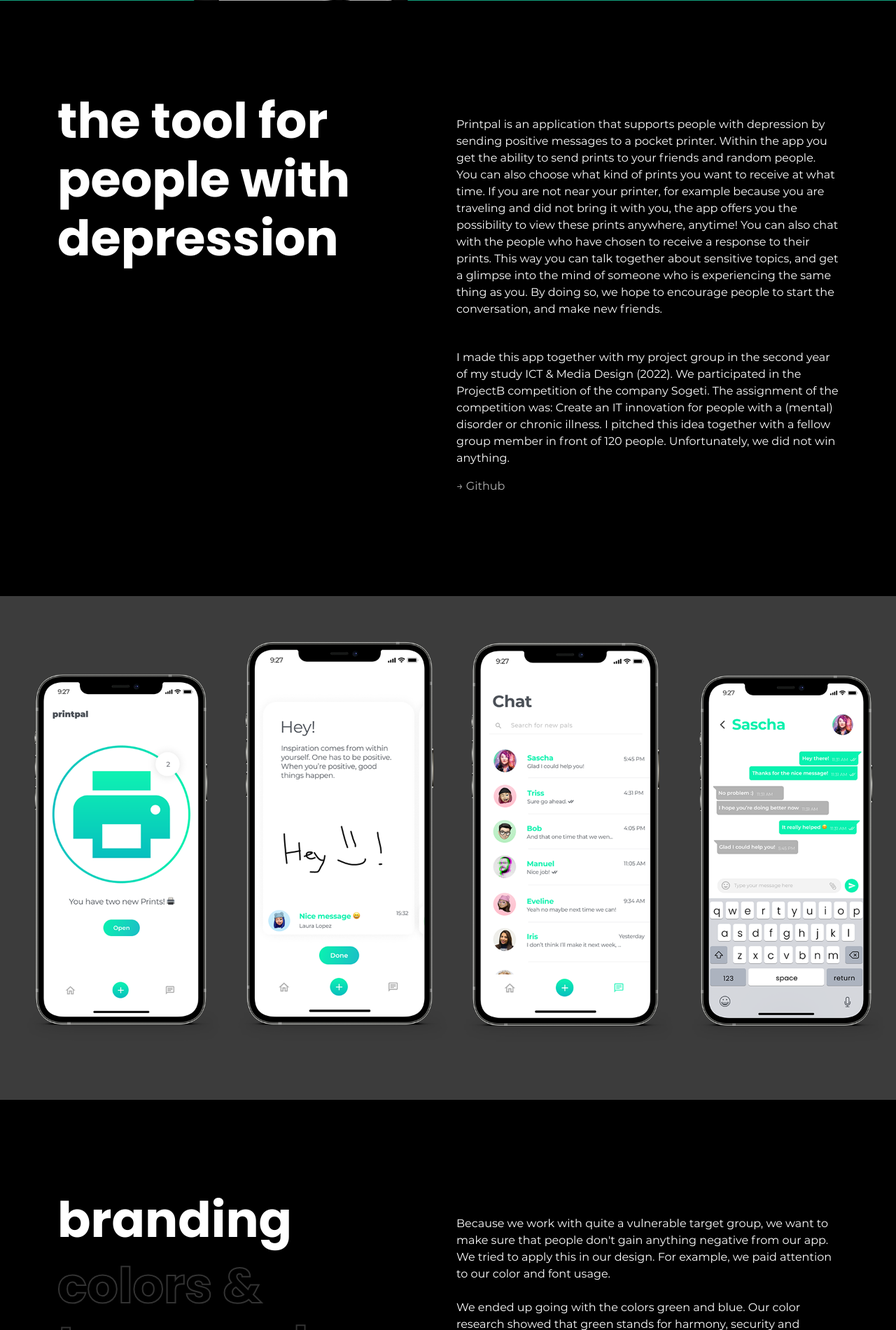
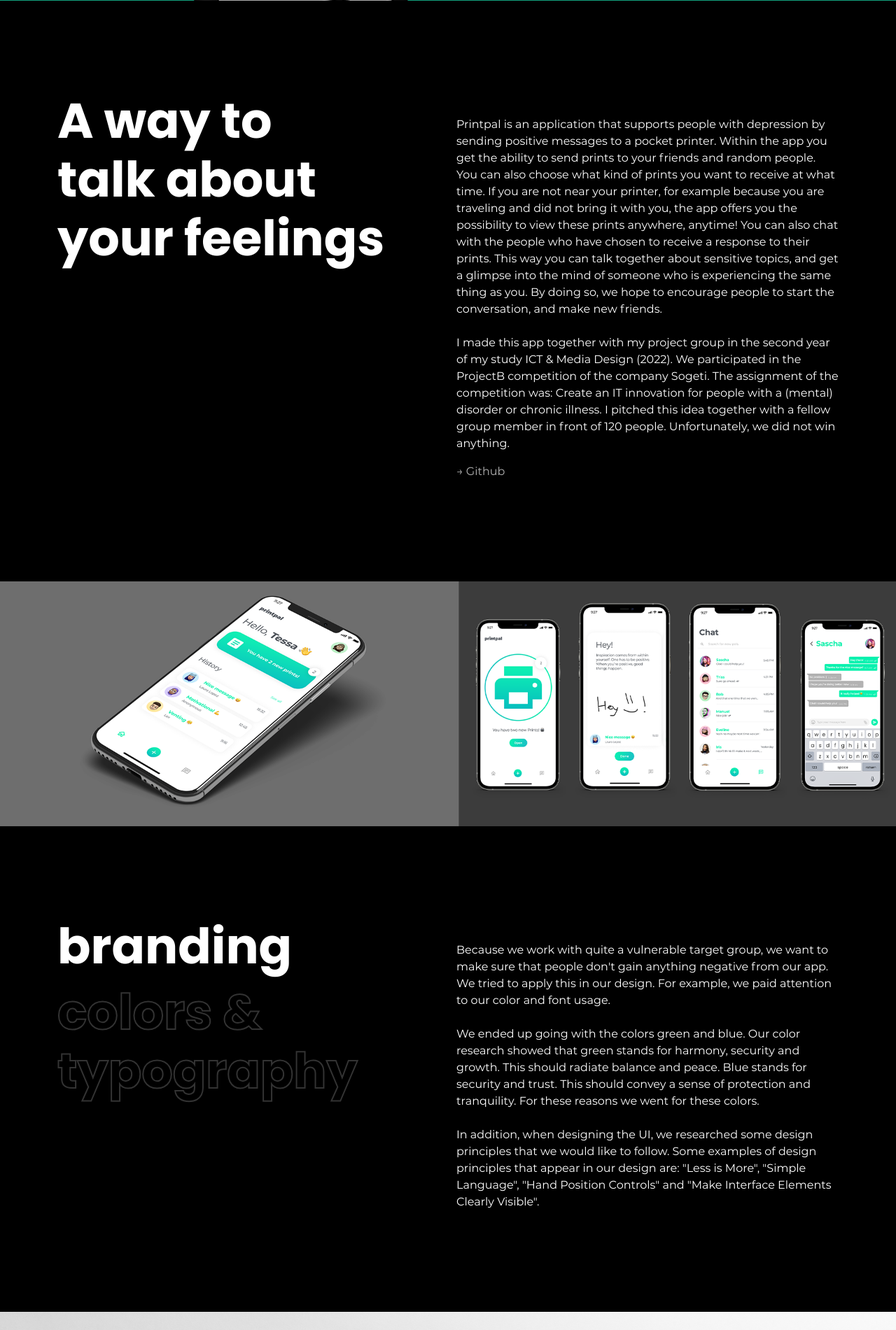
Before and after one commit to metteghijsen/metteghijsen.nl, a PHP site: page /printpal.html in a window 1280 px wide. Shown: the part 799-2700 px from the top of the page at 70% size. Run offline with PHP 8.4, Linux system fonts and the light colour scheme; some web fonts are replaced.

Commit message:
Printpal projectpagina geupdate

```diff
--- a/css/style.css
+++ b/css/style.css
@@ -600,7 +600,7 @@ html, body {
 }
 
 .contact{
-    padding-bottom: 25vh;
+    padding: 15vh 0 25vh 0;
     background-color: var(--background-color);
 }
 
--- a/printpal.html
+++ b/printpal.html
@@ -67,13 +67,13 @@ Als je vragen hebt, neem vooral contact met me op. Ik help je graag!
         </a>
         <ul class="nav-menu">
             <li class="nav-item">
-                    <a href="#nicetomeetyou" class="nav-link" cursor-class="arrow">About</a>
+                <a href="index.html #nicetomeetyou" class="nav-link" cursor-class="arrow">About</a>
             </li>
             <li class="nav-item">
-                    <a href="#cases" class="nav-link" cursor-class="arrow">Cases</a>
+                <a href="index.html #cases" class="nav-link" cursor-class="arrow">Cases</a>
             </li>
             <li class="nav-item">
-                    <a href="#contact" class="nav-link" cursor-class="arrow">Contact</a>
+                <a href="index.html #contact" class="nav-link" cursor-class="arrow">Contact</a>
             </li>
         </ul>
         <div class="hamburger" cursor-class="arrow">
@@ -114,7 +114,7 @@ Als je vragen hebt, neem vooral contact met me op. Ik help je graag!
             <div class="row">
                 <div class="col-sm-6" data-aos="fade-up" data-aos-duration="500">
                     <div class="title-filled">
-                        <h2> the tool for<br> people with<br> depression</h2>
+                        <h2> A way to<br> talk about<br> your feelings</h2>
                     </div>
                 </div>
                 <div class="col-sm-6">
@@ -128,10 +128,8 @@ Als je vragen hebt, neem vooral contact met me op. Ik help je graag!
                             This way you can talk together about sensitive topics, and get a glimpse into the mind of
                             someone who is experiencing the same thing as you. By doing so, we hope to encourage people
                             to start the conversation, and make new friends.
-                        </p>
-                    </div>
-                    <div class="description-text" data-aos="fade-up" data-aos-duration="500">
-                        <p>
+
+                            <br><br>
                             I made this app together with my project group in the second year of my study ICT & Media
                             Design (2022).
                             We participated in the ProjectB competition of the company Sogeti. The assignment of the
@@ -149,7 +147,7 @@ Als je vragen hebt, neem vooral contact met me op. Ik help je graag!
     </section>
 
     <section class="project-image-header">
-        <img src="img/printpal/projectimage1.png" alt="project-image" data-aos="fade-up" data-aos-duration="500">
+        <img src="img/printpal/projectimage3.png" alt="project-image" data-aos="fade-up" data-aos-duration="500">
     </section>
 
     <section class="project-description">
@@ -165,12 +163,18 @@ Als je vragen hebt, neem vooral contact met me op. Ik help je graag!
                 </div>
                 <div class="col-sm-6">
                     <div class="description-text" data-aos="fade-up" data-aos-duration="1000">
-                        <p>Because we work with quite a vulnerable target group, we want to make sure that people don't gain anything negative from our app. We tried to apply this in our design. For example, we paid attention to our color and font usage.
+                        <p>Because we work with quite a vulnerable target group, we want to make sure that people don't
+                            gain anything negative from our app. We tried to apply this in our design. For example, we
+                            paid attention to our color and font usage.
                             <br><br>
-                            We ended up going with the colors green and blue. Our color research showed that green stands for harmony, security and growth. This should radiate balance and peace.
-                            Blue stands for security and trust. This should convey a sense of protection and tranquility. For these reasons we went for these colors.
+                            We ended up going with the colors green and blue. Our color research showed that green
+                            stands for harmony, security and growth. This should radiate balance and peace.
+                            Blue stands for security and trust. This should convey a sense of protection and
+                            tranquility. For these reasons we went for these colors.
                             <br><br>
-                            In addition, when designing the UI, we researched some design principles that we would like to follow. Some examples of design principles that appear in our design are:  "Less is More", "Simple Language", "Hand Position Controls" and "Make Interface Elements Clearly Visible".
+                            In addition, when designing the UI, we researched some design principles that we would like
+                            to follow. Some examples of design principles that appear in our design are: "Less is More",
+                            "Simple Language", "Hand Position Controls" and "Make Interface Elements Clearly Visible".
                         </p>
                     </div>
                 </div>
@@ -195,16 +199,98 @@ Als je vragen hebt, neem vooral contact met me op. Ik help je graag!
                 </div>
                 <div class="col-sm-6">
                     <div class="description-text" data-aos="fade-up" data-aos-duration="1000">
-                        <p>Printpal is an application that supports people with depression by sending positive messages
-                            to a pocket printer. Within the app you get the ability to send prints to your friends and
-                            random people. You can also choose what kind of prints you want to receive at what time. If
-                            you are not near your printer, for example because you are traveling and did not bring it
-                            with you, the app offers you the possibility to view these prints anywhere, anytime!
-                            You can also chat with the people who have chosen to receive a response to their prints.
-                            This way you can talk together about sensitive topics, and get a glimpse into the mind of
-                            someone who is experiencing the same thing as you. By doing so, we hope to encourage people
-                            to start the conversation, and make new friends.
+                        <p>Before we landed on the UI we have now, we also had several rounds of testing with users who
+                            fall within our target audience. For this we used the platform Maze. We set up a number of
+                            scenarios beforehand which the users had to walk through. For example, "Create an account",
+                            "Add a friend" or "Change your password". This way we could see if the UI looked logical to
+                            users. From Maze, we always received heatmaps of where users clicked the most, and
+                            percentages of how many users followed our selected path, and how many deviated. The
+                            combination of all this data and the feedback we received gave us an overview of the best
+                            way to position our elements so that it made sense to the users.
+                            <br><br>
+                            <b> Preferences & Settings</b>
+                            <br>
+                            Overall, we received very positive feedback on the user experience. Because we stayed as
+                            close as possible to the human interface guidelines of Apple and Google, our testers knew
+                            their way around the prototype with ease. Yet for some, the difference between settings and
+                            the preferences was unclear. Therefore we decided to make the preferences a tab within the
+                            settings. This way it was much clearer for the users.
                         </p>
+                    </div>
+                </div>
+            </div>
+        </div>
+    </section>
+
+    <section class="project-description">
+        <div class="container">
+            <div class="row">
+                <div class="col-sm-6" data-aos="fade-up" data-aos-duration="500">
+                    <div class="title-filled">
+                        <h2>building the <br>
+                        prototype</h2>
+                    </div>
+                </div>
+                <div class="col-sm-6">
+                    <div class="description-text" data-aos="fade-up" data-aos-duration="1000">
+                        <p>Before we landed on the UI we have now, we also had several rounds of testing with users who
+                            fall within our target audience. For this we used the platform Maze. We set up a number of
+                            scenarios beforehand which the users had to walk through. For example, "Create an account",
+                            "Add a friend" or "Change your password". This way we could see if the UI looked logical to
+                            users. From Maze, we always received heatmaps of where users clicked the most, and
+                            percentages of how many users followed our selected path, and how many deviated. The
+                            combination of all this data and the feedback we received gave us an overview of the best
+                            way to position our elements so that it made sense to the users.
+                            <br><br>
+                            <b> Preferences & Settings</b>
+                            <br>
+                            Overall, we received very positive feedback on the user experience. Because we stayed as
+                            close as possible to the human interface guidelines of Apple and Google, our testers knew
+                            their way around the prototype with ease. Yet for some, the difference between settings and
+                            the preferences was unclear. Therefore we decided to make the preferences a tab within the
+                            settings. This way it was much clearer for the users.
+                        </p>
+                    </div>
+                </div>
+            </div>
+        </div>
+    </section>
+
+    <section class="project-image-header">
+        <img src="img/printpal/projectimage4.png" alt="project-image" data-aos="fade-up" data-aos-duration="500">
+    </section>
+
+    <section class="contact" id="contact">
+        <div class="container">
+            <div class="row">
+                <div class="col-sm-12" data-aos="fade-up" data-aos-duration="500">
+                    <div class="contact-title">
+                        <h2>let's talk!</h2>
+                    </div>
+                </div>
+                <div class="col-sm-12" data-aos="fade-up" data-aos-duration="500">
+                    <div class="contact-description">
+                        <div class="contact-description-heading">
+                            <p>
+                                Do you have a new challenge for me or just want to say hello? <br>
+                                Then contact me via email or social media. Talk to you there!
+                            </p>
+                        </div>
+
+                        <h3>Say hello</h3>
+                        <p><a href="mailto: mette.ghijsen@student.fontys.nl" cursor-class="arrow"> →
+                            mette.ghijsen@student.fontys.nl</a></p>
+
+                        <h3>Social Media</h3>
+                        <p><a href="https://github.com/metteghijsen" target="_blank" cursor-class="arrow">→
+                            Github </a><br>
+                            <a href="https://www.linkedin.com/in/mette-ghijsen-857594203/" target="_blank"
+                               cursor-class="arrow"> →
+                                LinkedIn</a>
+                        </p>
+                    </div>
+                    <div class="copyright">
+                        <p id="copyright"></p>
                     </div>
                 </div>
             </div>
```
Also changed, not shown: index.html (+9 -9 lines), img/printpal/projectimage1.png (deleted), img/printpal/projectimage3.png (added), 1 other file. Lines whose indentation alone changed are shown as unchanged.
